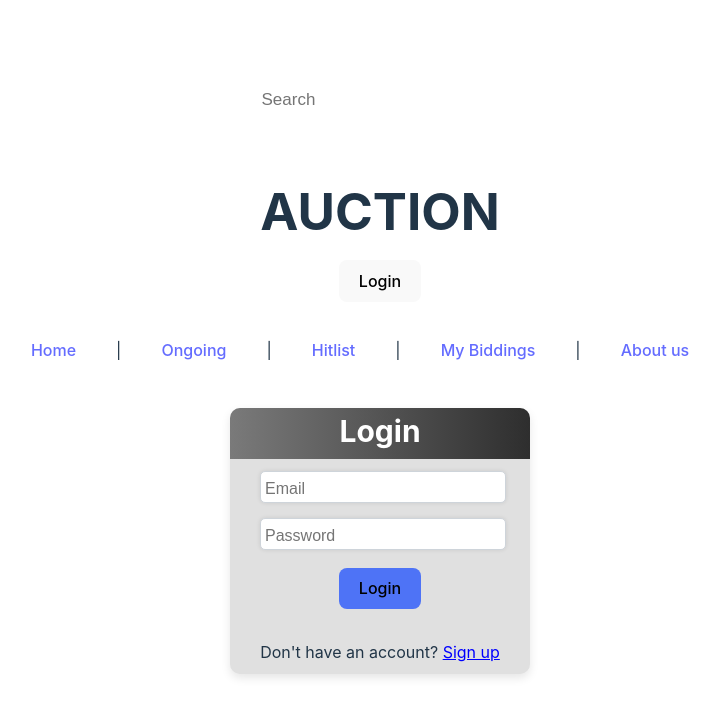
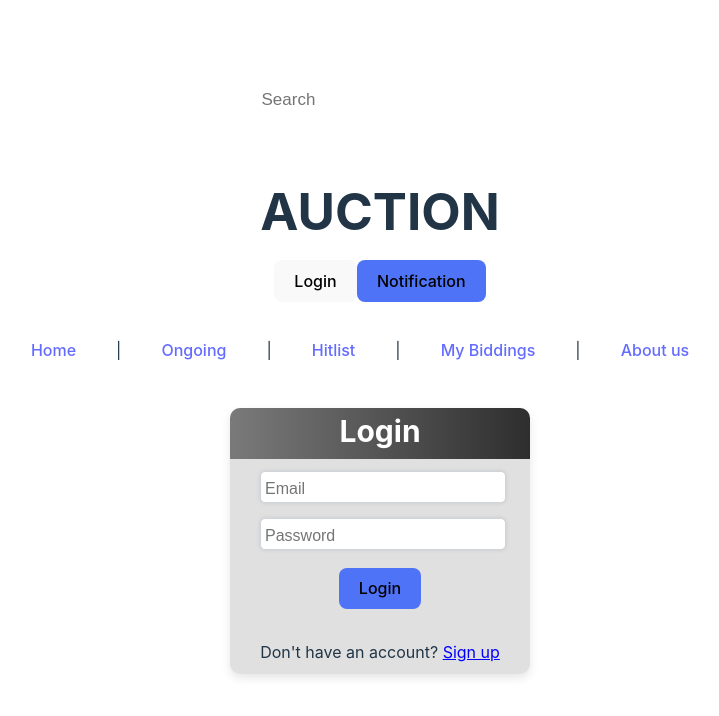
Before and after one commit to Complex-System-and-DevOps-Group-5/Auction-application_DevOps, a React (Vite) app in the folder frontend/: page / in a window 1280 px wide. Shown: the top 716 px of the page, without its empty margins (260-979 px from the left). Built offline with nearby package versions, Linux system fonts and the light colour scheme.

Commit message:
Dropdown menu component is ready to be implemented

```diff
--- /dev/null
+++ b/frontend/src/Components/DropDownMenu.tsx
@@ -0,0 +1,40 @@
+import {useState} from "react";
+import DefaultButton from "./Button.tsx";
+import "../Styling/DropDownMenu.css"
+interface DropDownMenu {
+    title: string;
+}
+export function DropDownMenu({title}:DropDownMenu){
+
+    const [isOpen, setIsOpen] = useState(false);
+
+    const toggleDropdown = () => {
+        setIsOpen(!isOpen);
+    };
+
+    return (
+        <>
+            {/*TODO: ADD NOTIFICATION BUTTON*/}
+            <DefaultButton
+                onClick={() =>
+                    toggleDropdown()
+                }
+                text={title}
+                color="#4E73F6"
+            />
+
+            {isOpen && (
+                <div className="dropdown-container">
+                    <h3>{title}</h3>
+                    <div className="vertical-menu">
+                        <a>Notification 1</a>
+                        <a>Notification 2</a>
+                        <a>Notification 3</a>
+                        <a>Notification 4</a>
+                        <a>Notification 5</a>
+                    </div>
+                </div>)
+            }
+        </>
+    )
+}
--- a/frontend/src/Components/UpperMenu.tsx
+++ b/frontend/src/Components/UpperMenu.tsx
@@ -1,5 +1,6 @@
 import {SearchField} from "./SearchField.tsx";
 import {useLoginDispatch, useLoginState} from "../Context/LoginContext.tsx";
+import {DropDownMenu} from "./DropDownMenu.tsx";
 
 export function UpperMenu() {
     const loggedIn = useLoginState()
@@ -30,6 +31,7 @@ export function UpperMenu() {
                                 }
                         >Login
                         </button>
+                        <DropDownMenu title="Notification"/>
                     </>
                 ) : (
                     <>
--- /dev/null
+++ b/frontend/src/Styling/DropDownMenu.css
@@ -0,0 +1,34 @@
+.dropdown-container{
+    background-color: #4E73F6;
+    border-radius: 10px;
+    width: 200px;
+    height: auto;
+    margin: 50px auto;
+    box-shadow: 0 4px 10px rgba(0, 0, 0, 0.1);
+    display: inline-block;
+    z-index:999;
+    position: absolute;
+}
+
+h3{
+    color: white;
+    text-align: left;
+    margin-left: 15px;
+}
+
+.vertical-menu a {
+    background-color: #eee;
+    color: black;
+    display: block;
+    padding: 12px;
+    text-decoration: none;
+}
+
+.vertical-menu a:hover {
+    background-color: #ccc;
+}
+
+.vertical-menu a.active {
+    background-color: #04AA6D;
+    color: white;
+}
```
